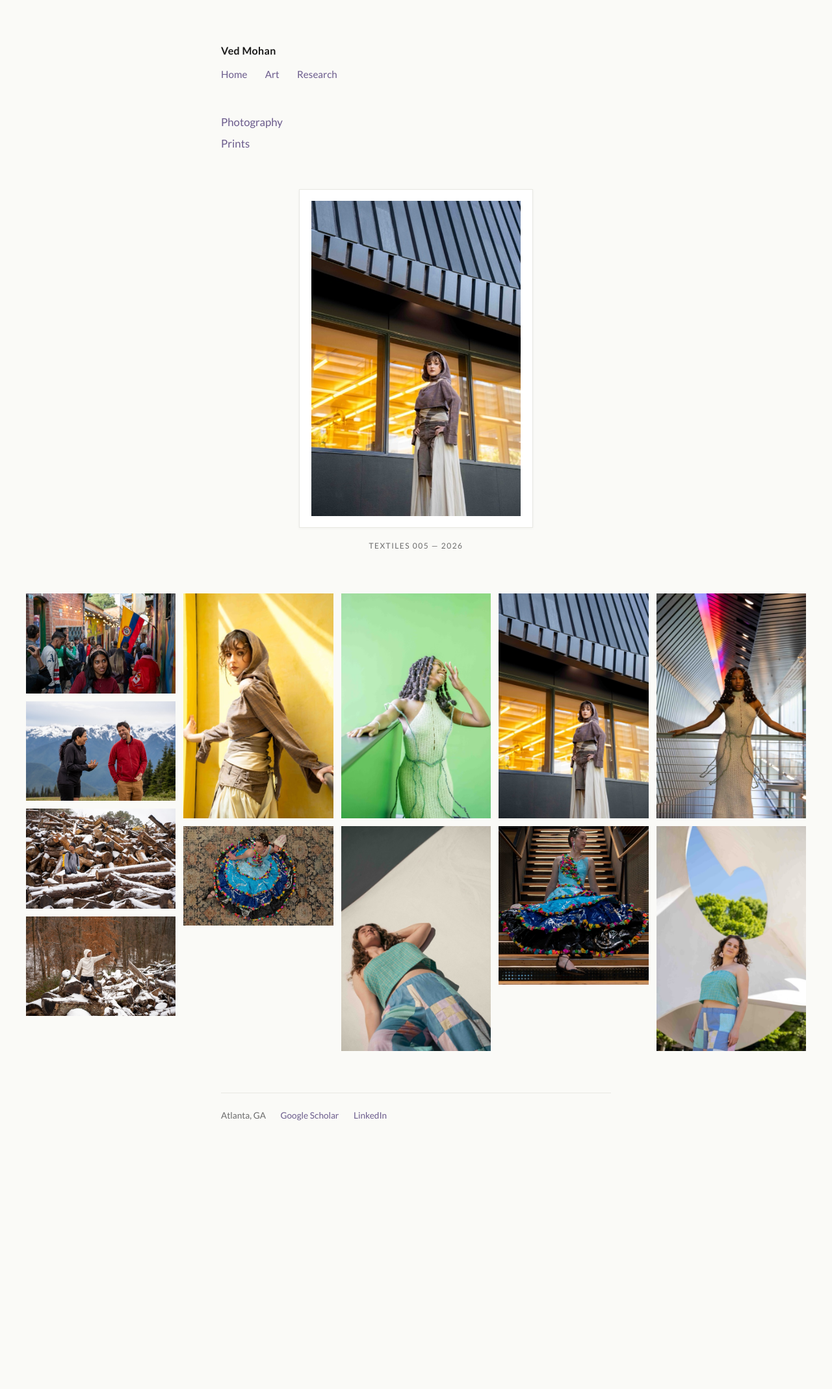
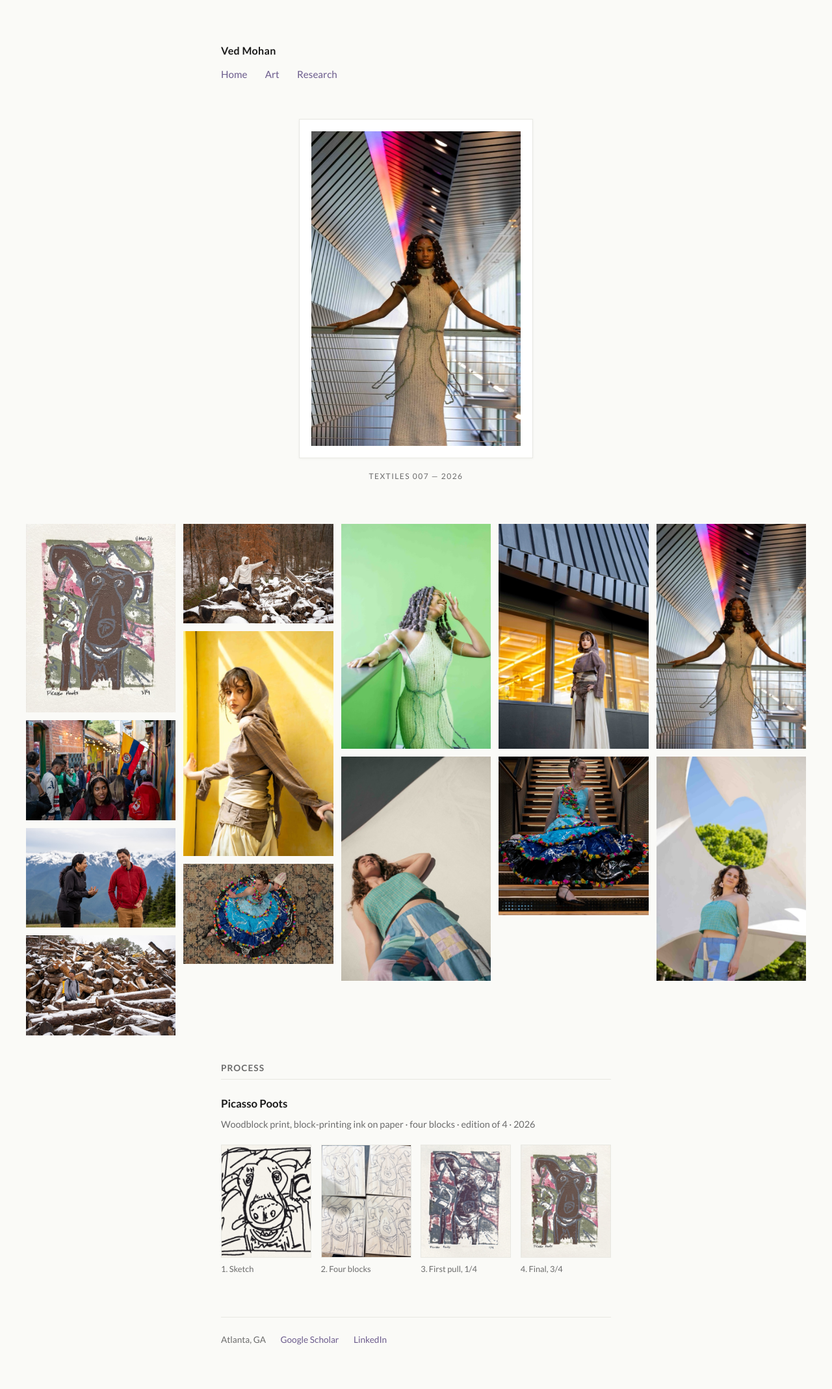
Before and after one commit to ved-mohan/ved-mohan.github.io, a Jekyll site: the page built from art/index.html, in a window 1280 px wide. Shown: the whole page at 65% size. Built offline with Jekyll 4.4.1, drawn with Linux system fonts in a browser that asks for light colours; before the commit the page ends 1792 px from its top, so only the background shows below that.

Commit message:
Art: one page — featured + unified grid (photos + Picasso Poots) + process strip; old sub-pages redirect
Co-Authored-By: Claude <noreply@anthropic.com>

```diff
--- a/art/index.html
+++ b/art/index.html
@@ -3,18 +3,39 @@ layout: default
 title: Art — Ved Mohan
 ---
 
-<ul class="section-links">
-    <li><a href="/art/photography/">Photography</a></li>
-    <li><a href="/art/prints/">Prints</a></li>
-</ul>
-
 <figure class="featured" id="featured"></figure>
 
 <div class="masonry" id="grid"></div>
 
+<section class="print" id="process">
+    <h2>Process</h2>
+    <h3>Picasso Poots</h3>
+    <p class="meta">Woodblock print, block-printing ink on paper &middot; four blocks &middot; edition of 4 &middot; 2026</p>
+    <ol class="process four">
+        <li>
+            <a href="/assets/prints/picasso-poots/01-sketch.jpg" class="lightbox-trigger"><img src="/assets/prints/picasso-poots/thumbs/01-sketch.jpg" alt="Pen sketch of a dog with a big nose, framed in a box"></a>
+            <span>Sketch</span>
+        </li>
+        <li>
+            <a href="/assets/prints/picasso-poots/02-blocks.jpg" class="lightbox-trigger"><img src="/assets/prints/picasso-poots/thumbs/02-blocks.jpg" alt="Four wood blocks with the design traced on each, one per color"></a>
+            <span>Four blocks</span>
+        </li>
+        <li>
+            <a href="/assets/prints/picasso-poots/03-proof-1of4.jpg" class="lightbox-trigger"><img src="/assets/prints/picasso-poots/thumbs/03-proof-1of4.jpg" alt="First impression, 1 of 4, with heavy, muddy inking"></a>
+            <span>First pull, 1/4</span>
+        </li>
+        <li>
+            <a href="/assets/prints/picasso-poots/04-final-3of4.jpg" class="lightbox-trigger"><img src="/assets/prints/picasso-poots/thumbs/04-final-3of4.jpg" alt="Final print, 3 of 4: a brown dog in blue-gray outline against green and pink blocks of color"></a>
+            <span>Final, 3/4</span>
+        </li>
+    </ol>
+</section>
+
 <script>
 (function () {
     const works = [
+        { title: "Picasso Poots",     year: 2026, thumb: "/assets/prints/picasso-poots/thumbs/04-final-3of4.jpg",
+                                                  full:  "/assets/prints/picasso-poots/04-final-3of4.jpg" },
         { title: "Colombia",          year: 2025, slug: "colombia_2025" },
         { title: "Seattle",           year: 2024, slug: "seattle_2024" },
         { title: "Snow Explorers I",  year: 2024, slug: "snow_explorers_1_2024" },
--- a/css/main.css
+++ b/css/main.css
@@ -382,3 +382,13 @@ ul.section-links li {
     image-rendering: crisp-edges;
     border: 1px solid var(--rule);
 }
+
+.process.four {
+    grid-template-columns: repeat(4, 1fr);
+}
+
+@media (max-width: 520px) {
+    .process.four {
+        grid-template-columns: repeat(2, 1fr);
+    }
+}
```
Also changed, not shown: other parts of art/index.html (+2 -2 lines), art/photography/index.html (+3 -18 lines), art/prints/index.html (+3 -28 lines).
